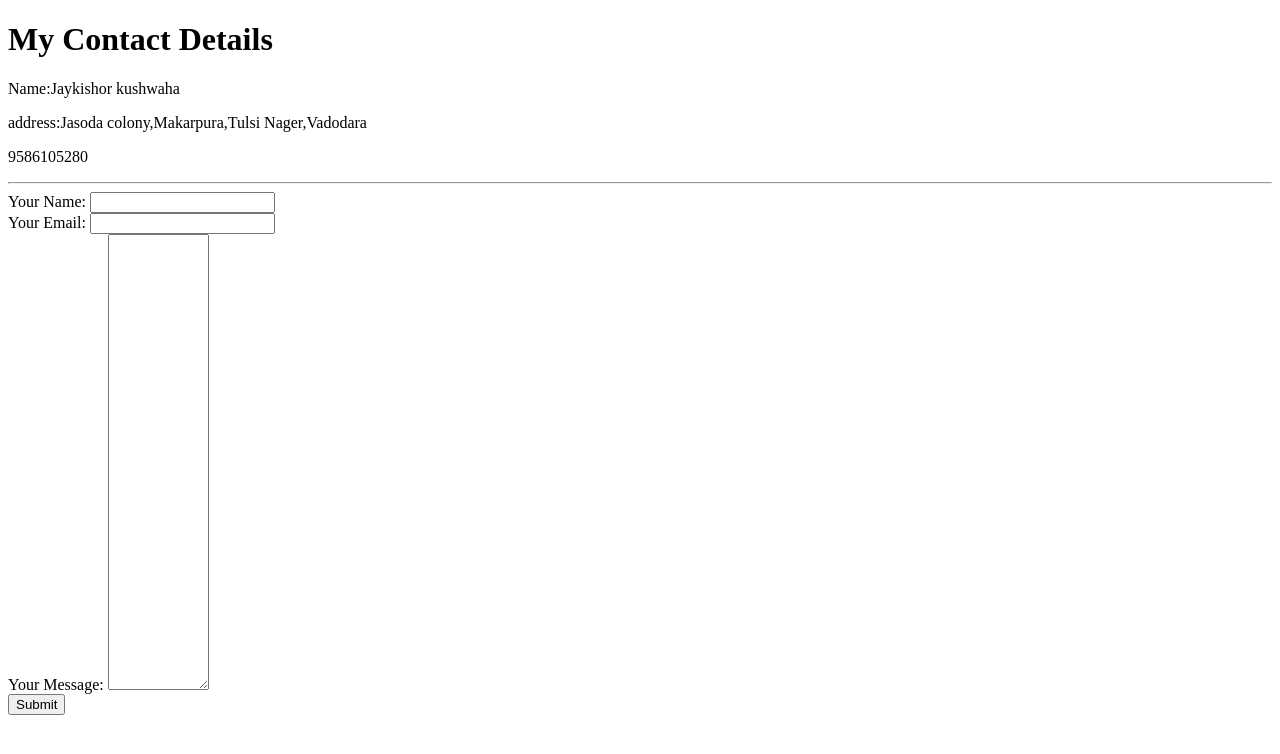
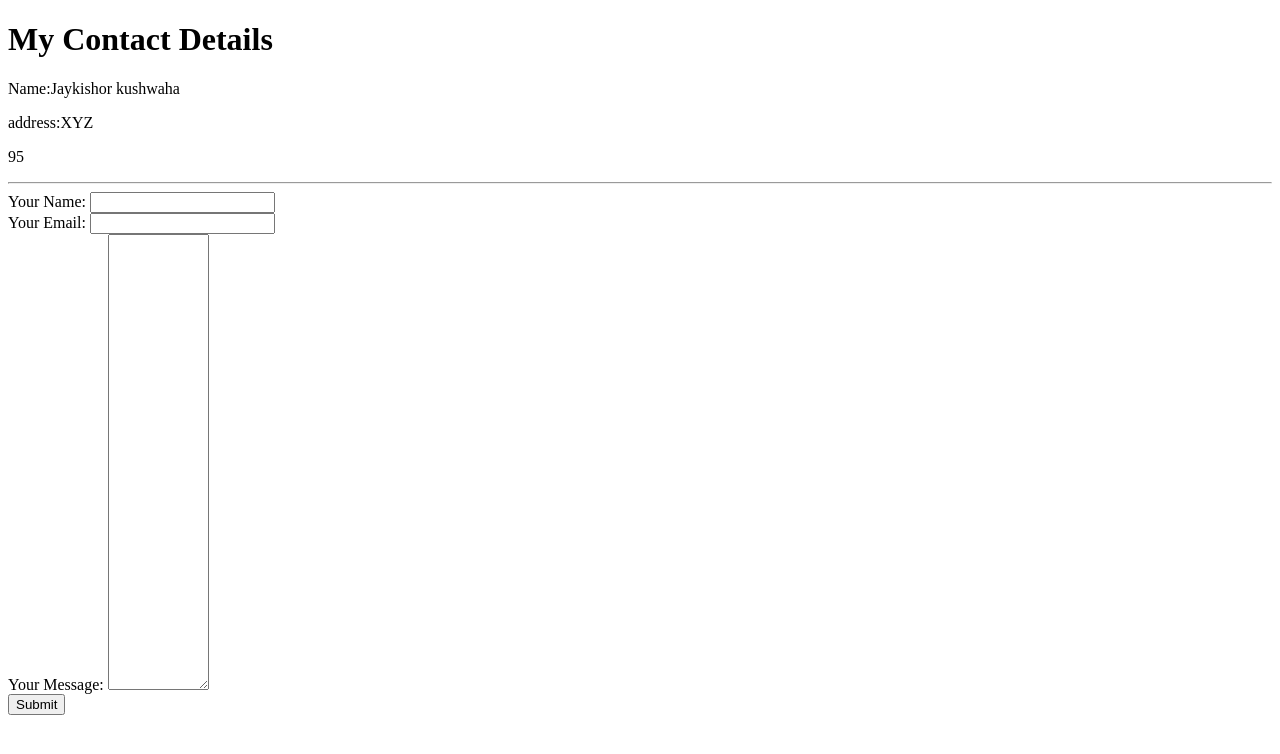
Before and after one commit to Jaykishor-Kushwaha/cv, a plain HTML site: page Contact.html in a window 1280 px wide. Drawn offline with Linux system fonts and the light colour scheme.

Commit message:
Update Contact.html

```diff
--- a/Contact.html
+++ b/Contact.html
@@ -7,8 +7,8 @@
 <body>
     <h1>My Contact Details</h1>
     <p>Name:Jaykishor kushwaha</p>
-    <p>address:Jasoda colony,Makarpura,Tulsi Nager,Vadodara</p>
-    <p>9586105280</p>
+    <p>address:XYZ</p>
+    <p>95</p>
     <hr>
 
 
```
